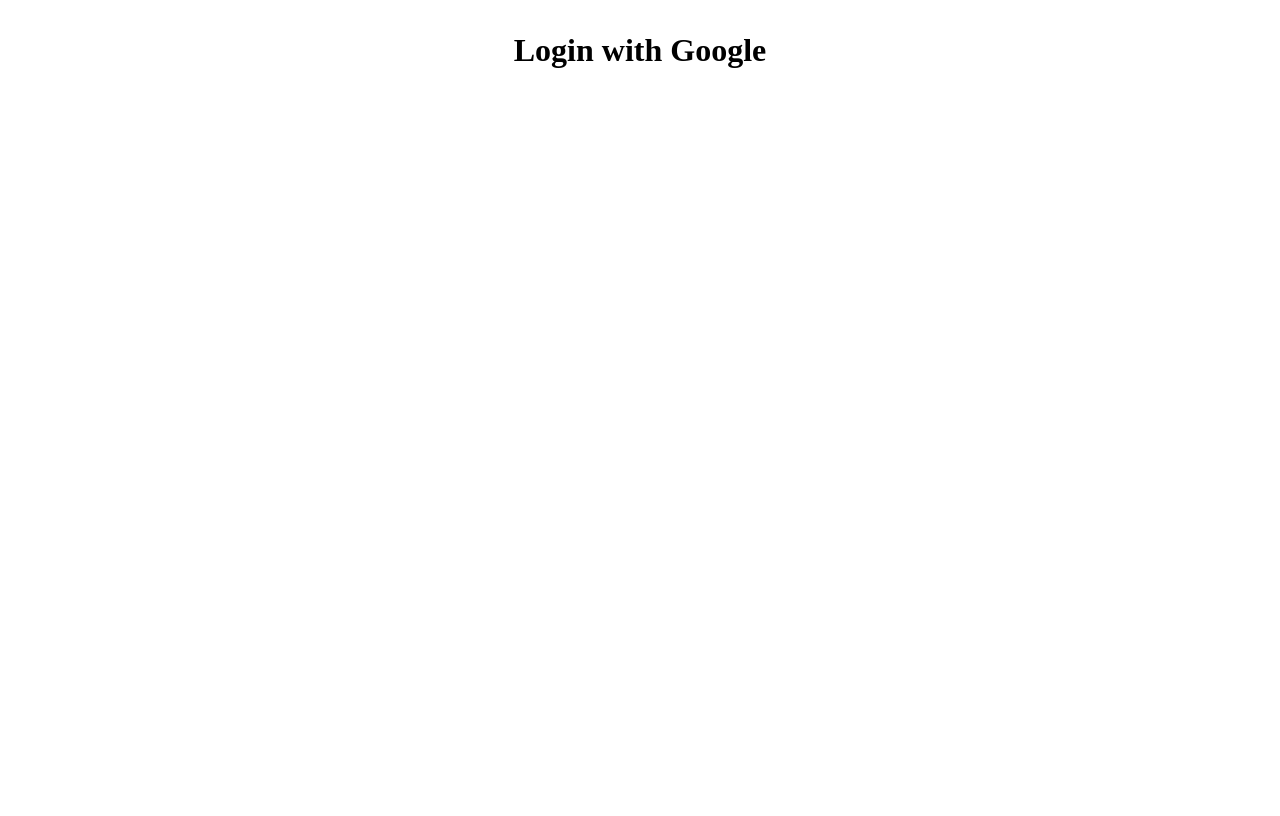
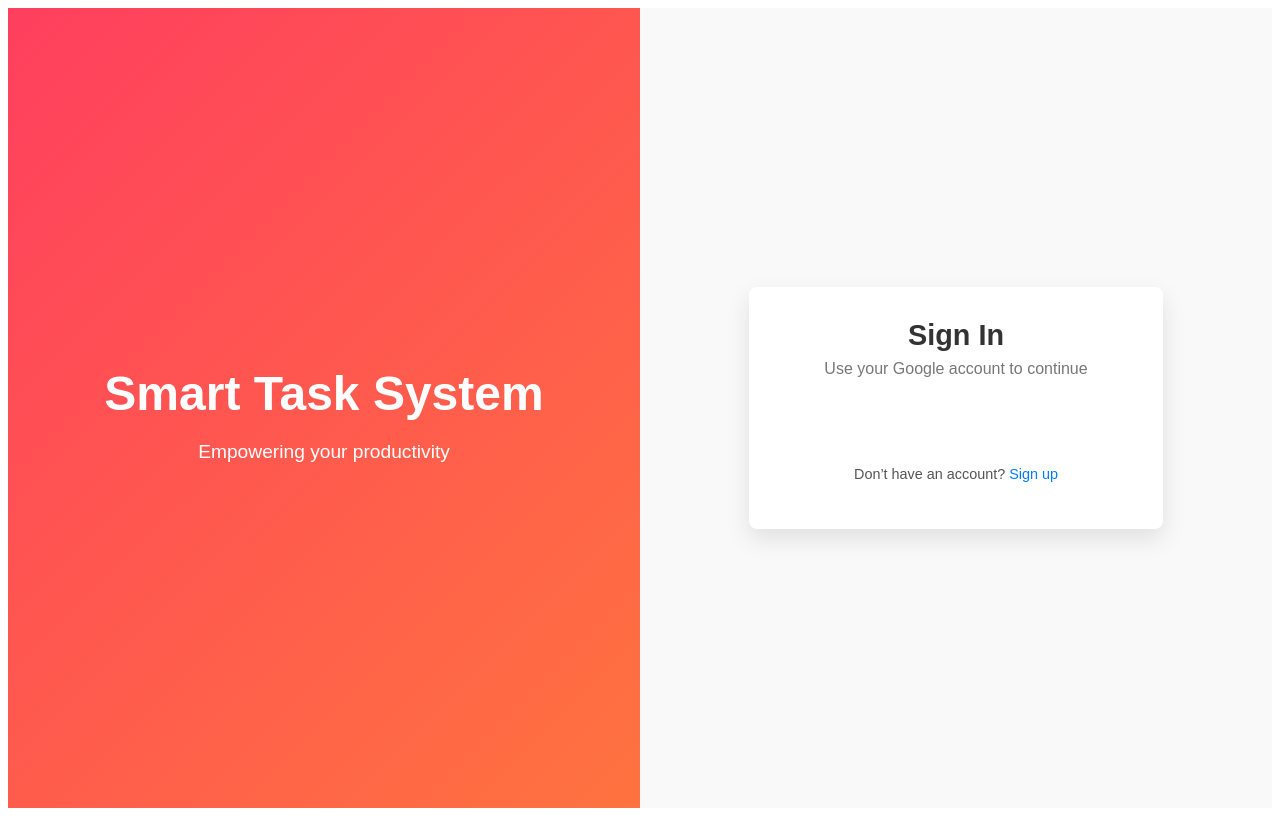
Before and after one commit to codebluenick/dgl104-appdevproj-groupWHPH, a React (Create React App) app in the folder client/: page / in a window 1280 px wide. Built offline with nearby package versions, Linux system fonts and the light colour scheme.

Commit message:
Added user role after login done

```diff
--- /dev/null
+++ b/client/src/AdminDashboard.js
@@ -0,0 +1,44 @@
+// src/AdminDashboard.js
+import React from 'react';
+import { useNavigate } from 'react-router-dom';
+
+function AdminDashboard() {
+  const navigate = useNavigate();
+
+  const handleLogout = () => {
+    localStorage.removeItem('google_simple_login');
+    localStorage.removeItem('user_role');
+    navigate('/login');
+  };
+
+  return (
+    <div style={styles.container}>
+      <h1>Admin Dashboard</h1>
+      <ul style={styles.list}>
+        <li>Manage Users</li>
+        <li>View All Tasks</li>
+        <li>Reassign Tasks</li>
+      </ul>
+      <button style={styles.button} onClick={handleLogout}>Log Out</button>
+    </div>
+  );
+}
+
+const styles = {
+  container: {
+    textAlign: 'center',
+    marginTop: '2rem',
+  },
+  list: {
+    listStyle: 'none',
+    padding: 0,
+    fontSize: '1.2rem',
+  },
+  button: {
+    marginTop: '1.5rem',
+    padding: '0.5rem 1rem',
+    fontSize: '1rem',
+  },
+};
+
+export default AdminDashboard;
--- a/client/src/App.js
+++ b/client/src/App.js
@@ -1,6 +1,6 @@
 import React, { useState, useEffect } from 'react';
-import { GoogleLogin } from '@react-oauth/google';
-import HomePage from './HomePage';
+import LoginPage from './LoginPage';
+import Dashboard from './Dashboard';
 
 function App() {
   const [isLoggedIn, setIsLoggedIn] = useState(false);
@@ -13,29 +13,13 @@
     }
   }, []);
 
-  const handleSuccess = (credentialResponse) => {
-    console.log('Google login success:', credentialResponse);
-    // Mark user as logged in (but we do NOT decode or use the token).
-    localStorage.setItem('google_simple_login', 'true');
-    setIsLoggedIn(true);
-  };
-
-  const handleError = () => {
-    console.error('Google login failed');
-  };
-
-  // If not logged in, show login button
+  // If not logged in, show the LoginPage component.
   if (!isLoggedIn) {
-    return (
-      <div style={{ margin: '2rem', textAlign: 'center' }}>
-        <h1>Login with Google</h1>
-        <GoogleLogin onSuccess={handleSuccess} onError={handleError} />
-      </div>
-    );
+    return <LoginPage onLoginSuccess={() => setIsLoggedIn(true)} />;
   }
 
-  // If logged in, show the main/home page
-  return <HomePage />;
+  // If logged in, show the Dashboard which handles role-based rendering.
+  return <Dashboard />;
 }
 
 export default App;
--- /dev/null
+++ b/client/src/Dashboard.js
@@ -0,0 +1,43 @@
+// src/Dashboard.js
+import React, { useEffect, useState } from 'react';
+import AdminDashboard from './AdminDashboard';
+import TeamLeadDashboard from './TeamLeadDashboard';
+import TeamMemberDashboard from './TeamMemberDashboard';
+
+function Dashboard() {
+  const [role, setRole] = useState(null);
+  const [loading, setLoading] = useState(true);
+
+  useEffect(() => {
+    const storedRole = localStorage.getItem('user_role');
+    if (storedRole) {
+      setRole(storedRole);
+    }
+    setLoading(false);
+  }, []);
+
+  if (loading) {
+    return (
+      <div style={{ textAlign: 'center', marginTop: '2rem' }}>
+        <h2>Loading role...</h2>
+      </div>
+    );
+  }
+
+  switch (role) {
+    case 'Admin':
+      return <AdminDashboard />;
+    case 'TeamLead':
+      return <TeamLeadDashboard />;
+    case 'TeamMember':
+      return <TeamMemberDashboard />;
+    default:
+      return (
+        <div style={{ textAlign: 'center', marginTop: '2rem' }}>
+          <h2>No valid role found. Please log in again.</h2>
+        </div>
+      );
+  }
+}
+
+export default Dashboard;
--- a/client/src/HomePage.js
+++ /dev/null
@@ -1,20 +0,0 @@
-import React from 'react';
-
-function HomePage() {
-  const handleLogout = () => {
-    // Clear our "logged in" flag
-    localStorage.removeItem('google_simple_login');
-    // Force reload or navigate back to the login page
-    window.location.reload();
-  };
-
-  return (
-    <div style={{ margin: '2rem', textAlign: 'center' }}>
-      <h1>Welcome to the Home Page!</h1>
-      <p>You are logged in with Google (in a simple way, no user data parsed).</p>
-      <button onClick={handleLogout}>Log Out</button>
-    </div>
-  );
-}
-
-export default HomePage;
--- a/client/src/LoginPage.js
+++ b/client/src/LoginPage.js
@@ -1,32 +1,116 @@
 // LoginPage.js
 import React from 'react';
 import { GoogleLogin } from '@react-oauth/google';
-import jwtDecode from 'jwt-decode';
 
 function LoginPage({ onLoginSuccess }) {
   const handleSuccess = (credentialResponse) => {
     if (credentialResponse.credential) {
-      localStorage.setItem('google_token', credentialResponse.credential);
+      localStorage.setItem('google_simple_login', 'true');
 
-      // Decode the token (optional, just to see user info):
-      const decoded = jwtDecode(credentialResponse.credential);
-      console.log('Decoded Google token:', decoded);
+      // Assign mock role for testing
+      const roles = ['Admin', 'TeamLead', 'TeamMember'];
+      const randomRole = roles[Math.floor(Math.random() * roles.length)];
+      localStorage.setItem('user_role', randomRole);
 
-      // Notify App.js that we have successfully logged in:
+      // Debug log
+      console.log("✅ Login successful. Assigned role:", randomRole);
+
+      // Trigger app login logic
       onLoginSuccess();
     }
   };
 
   const handleError = () => {
-    console.log('Google Login Failed');
+    console.log('❌ Google Login Failed');
   };
 
   return (
-    <div style={{ textAlign: 'center', marginTop: '5rem' }}>
-      <h1>Please Log In</h1>
-      <GoogleLogin onSuccess={handleSuccess} onError={handleError} />
+    <div style={styles.container}>
+      {/* Left panel with branding */}
+      <div style={styles.leftPanel}>
+        <div style={styles.brandContainer}>
+          <h1 style={styles.brandTitle}>Smart Task System</h1>
+          <p style={styles.brandSubtitle}>Empowering your productivity</p>
+        </div>
+      </div>
+
+      {/* Right panel with login card */}
+      <div style={styles.rightPanel}>
+        <div style={styles.loginCard}>
+          <h2 style={styles.loginTitle}>Sign In</h2>
+          <p style={styles.loginSubtitle}>Use your Google account to continue</p>
+          <GoogleLogin onSuccess={handleSuccess} onError={handleError} />
+          <p style={styles.footerText}>
+            Don’t have an account? <span style={styles.signupLink}>Sign up</span>
+          </p>
+        </div>
+      </div>
     </div>
   );
 }
 
+const styles = {
+  container: {
+    display: 'flex',
+    width: '100%',
+    height: '100vh',
+    fontFamily: 'Arial, sans-serif',
+  },
+  leftPanel: {
+    flex: 1,
+    background: 'linear-gradient(135deg, #ff3f5e, #ff733f)',
+    display: 'flex',
+    justifyContent: 'center',
+    alignItems: 'center',
+    color: '#fff',
+    padding: '2rem',
+  },
+  brandContainer: {
+    textAlign: 'center',
+  },
+  brandTitle: {
+    fontSize: '3rem',
+    marginBottom: '1rem',
+  },
+  brandSubtitle: {
+    fontSize: '1.2rem',
+  },
+  rightPanel: {
+    flex: 1,
+    backgroundColor: '#f9f9f9',
+    display: 'flex',
+    justifyContent: 'center',
+    alignItems: 'center',
+    padding: '2rem',
+  },
+  loginCard: {
+    width: '350px',
+    backgroundColor: '#fff',
+    borderRadius: '8px',
+    boxShadow: '0 10px 25px rgba(0,0,0,0.1)',
+    padding: '2rem',
+    textAlign: 'center',
+  },
+  loginTitle: {
+    margin: 0,
+    fontSize: '1.8rem',
+    marginBottom: '0.5rem',
+    color: '#333',
+  },
+  loginSubtitle: {
+    margin: 0,
+    marginBottom: '1.5rem',
+    color: '#777',
+  },
+  footerText: {
+    marginTop: '1.5rem',
+    fontSize: '0.9rem',
+    color: '#555',
+  },
+  signupLink: {
+    color: '#007bff',
+    cursor: 'pointer',
+  },
+};
+
 export default LoginPage;
--- /dev/null
+++ b/client/src/TeamLeadDashboard.js
@@ -0,0 +1,44 @@
+// src/TeamLeadDashboard.js
+import React from 'react';
+import { useNavigate } from 'react-router-dom';
+
+function TeamLeadDashboard() {
+  const navigate = useNavigate();
+
+  const handleLogout = () => {
+    localStorage.removeItem('google_simple_login');
+    localStorage.removeItem('user_role');
+    navigate('/login');
+  };
+
+  return (
+    <div style={styles.container}>
+      <h1>Team Lead Dashboard</h1>
+      <ul style={styles.list}>
+        <li>Create Task</li>
+        <li>Assign Task</li>
+        <li>View All Tasks</li>
+      </ul>
+      <button style={styles.button} onClick={handleLogout}>Log Out</button>
+    </div>
+  );
+}
+
+const styles = {
+  container: {
+    textAlign: 'center',
+    marginTop: '2rem',
+  },
+  list: {
+    listStyle: 'none',
+    padding: 0,
+    fontSize: '1.2rem',
+  },
+  button: {
+    marginTop: '1.5rem',
+    padding: '0.5rem 1rem',
+    fontSize: '1rem',
+  },
+};
+
+export default TeamLeadDashboard;
--- /dev/null
+++ b/client/src/TeamMemberDashboard.js
@@ -0,0 +1,44 @@
+// src/TeamMemberDashboard.js
+import React from 'react';
+import { useNavigate } from 'react-router-dom';
+
+function TeamMemberDashboard() {
+  const navigate = useNavigate();
+
+  const handleLogout = () => {
+    localStorage.removeItem('google_simple_login');
+    localStorage.removeItem('user_role');
+    navigate('/login');
+  };
+
+  return (
+    <div style={styles.container}>
+      <h1>Team Member Dashboard</h1>
+      <ul style={styles.list}>
+        <li>View Assigned Tasks</li>
+        <li>Update Task Status</li>
+        <li>Add Comments</li>
+      </ul>
+      <button style={styles.button} onClick={handleLogout}>Log Out</button>
+    </div>
+  );
+}
+
+const styles = {
+  container: {
+    textAlign: 'center',
+    marginTop: '2rem',
+  },
+  list: {
+    listStyle: 'none',
+    padding: 0,
+    fontSize: '1.2rem',
+  },
+  button: {
+    marginTop: '1.5rem',
+    padding: '0.5rem 1rem',
+    fontSize: '1rem',
+  },
+};
+
+export default TeamMemberDashboard;
--- a/client/src/index.js
+++ b/client/src/index.js
@@ -1,7 +1,9 @@
+
+// src/index.js
 import React from 'react';
 import ReactDOM from 'react-dom';
+import App from './App';
 import { GoogleOAuthProvider } from '@react-oauth/google';
-import App from './App';
 
 ReactDOM.render(
   <GoogleOAuthProvider clientId="561885685936-u64n721cmhllg50v4jfhujtj4u88fqrb.apps.googleusercontent.com">
```
Also changed, not shown: client/package.json (+4 -3 lines), 1 other file (tests, documents, lock files or other folders).
